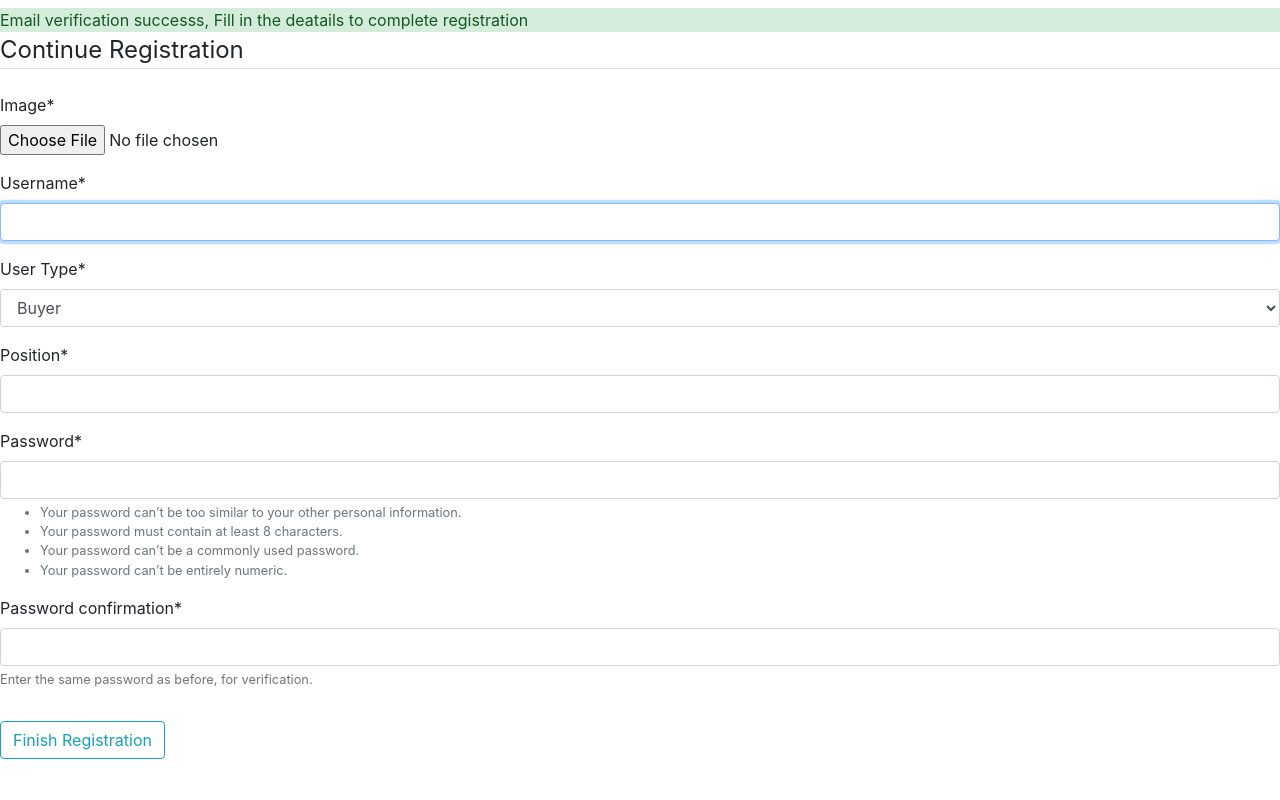
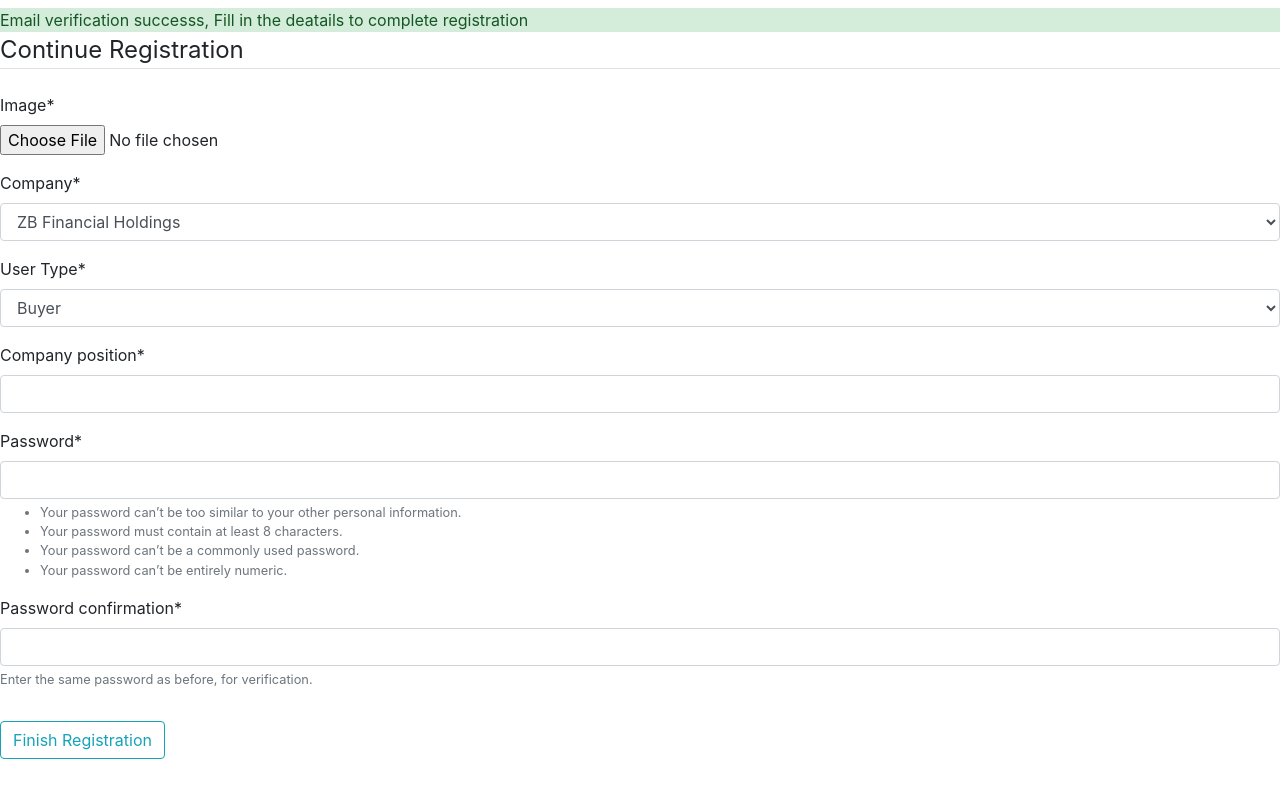
Before and after one commit to TimothyTakudzwa/fuel-final, a Django app: page /verification/1/1 in a window 1280 px wide. Run offline with Django 3.2, Linux system fonts and the light colour scheme; tables that the repository leaves empty hold one stand-in row (values such as "Sample post"); some libraries are stand-ins or nearby versions.

Commit message:
stage 2 registration done

```diff
--- a/fuelfinder/buyer/constants.py
+++ b/fuelfinder/buyer/constants.py
@@ -10,5 +10,12 @@ SUPPLIER_CHOICES = (
     ('Staff', 'STAFF'),
 )
 
+COMPANY_CHOICES = (
+    ('ZB FINANCIAL HOLDINGS', 'ZB Financial Holdings'),
+    ('CBZ FINANCIAL HOLDINGS', 'CBZ Financial Holdings'),
+    ('DOVES HOLDINGS ZIMBABWE', 'Doves Holdings Zimbabwe'),
+
+)
+
 sender = f'Fuel Finder Accounts<tests@marlvinzw.me>'
 subject = 'User Registration'
--- a/fuelfinder/buyer/forms.py
+++ b/fuelfinder/buyer/forms.py
@@ -2,6 +2,7 @@ from django import forms
 from django.contrib.auth.models import User
 from django.contrib.auth.forms import UserCreationForm
 from .models import Profile
+from .constants import COMPANY_CHOICES
 from django.contrib.auth import get_user_model
 
 User = get_user_model()
@@ -24,15 +25,12 @@ OPTIONS= [
 
 
 class BuyerUpdateForm(UserCreationForm):
-    username = forms.CharField()
+    company_id = forms.CharField(label='Company', widget=forms.Select(choices=COMPANY_CHOICES))
     user_type = forms.CharField(label='User Type', widget=forms.Select(choices=OPTIONS))
-    position = forms.CharField()
-
-
-
+    company_position = forms.CharField()
     class Meta:
         model = User
-        fields = ['image', 'username','user_type', 'position','password1', 'password2']
+        fields = ['image', 'company_id','user_type', 'company_position','password1', 'password2']
 
 class ProfileUpdateForm(forms.ModelForm):
 
--- a/fuelfinder/buyer/models.py
+++ b/fuelfinder/buyer/models.py
@@ -16,17 +16,28 @@ class Company(models.Model):
         return self.name
 
 class User(AbstractUser):
-    company = models.CharField(max_length=20, default='Company')
+    company_id = models.CharField(max_length=100, default='Company')
     fuel_request = models.PositiveIntegerField(default=0)
     phone_number = models.CharField(max_length=20, default='263')
     stage = models.CharField(max_length=20, default='registration')
+    company_position = models.CharField(max_length=100, default='')
     position = models.IntegerField(default=0)
-    user_type = models.CharField(max_length=20, default='', choices=TYPE_CHOICES)
+    user_type = models.CharField(max_length=20, default='')
     image = models.ImageField(default='default.png', upload_to='buyer_profile_pics')
     supplier_role = models.CharField(max_length=70, choices=SUPPLIER_CHOICES)
 
     def __str__(self):
         return f' {self.phone_number}'
+
+    def save(self, *args, **kwargs):
+        super(User, self).save(*args, **kwargs)
+
+        img = Image.open(self.image.path)
+
+        if img.height > 300 or img.width > 300:
+            output_size = (300,300)
+            img.thumbnail(output_size)
+            img.save(self.image.path)
 
 
 class FuelRequest(models.Model):
--- a/fuelfinder/buyer/templates/buyer/register.html
+++ b/fuelfinder/buyer/templates/buyer/register.html
@@ -17,7 +17,7 @@
             {% if messages %}
                 {% for message in messages%}
                     <div class="alert-{{ message.tags }}">
-                        {{ messages }}
+                        {{ message }}
                     </div>
                 {% endfor %}
 
--- a/fuelfinder/supplier/templates/supplier/accounts/verification.html
+++ b/fuelfinder/supplier/templates/supplier/accounts/verification.html
@@ -22,7 +22,7 @@
                 {% endfor %}
 
             {% endif %}
-            <form method="POST">
+            <form method="POST" enctype="multipart/form-data">
                 {% csrf_token %}
                 <fieldset class="form-group">
                     <legend class="border-bottom mb-4"> Continue Registration </legend>
--- a/fuelfinder/supplier/views.py
+++ b/fuelfinder/supplier/views.py
@@ -69,6 +69,7 @@ def verification(request, token, user_id):
 
     check = User.objects.filter(id=user_id)
     print("here l am ")
+    print(check)
     if check.exists():
         user = User.objects.get(id=user_id)
         print(user)
@@ -81,12 +82,33 @@ def verification(request, token, user_id):
             #user.is_active = True
             #user.save()
             if request.method == 'POST':
-                form = BuyerUpdateForm(request.POST)
+                user = User.objects.get(id=user_id)
+                form = BuyerUpdateForm(request.POST, request.FILES, instance=user)
                 if form.is_valid():
                     form.save()
-                username = form.cleaned_data.get('username')
-                messages.success(request, f'Account created for {username}')
-                return redirect('buyer-login')
+
+                    '''
+                    company_id = request.POST.get('company_id')
+                    image = request.FILES.get('image')
+                    user_type = request.POST.get('user_type')
+                    company_position = request.POST.get('company_position')
+                    pass1 = request.POST.get('password1')
+                    pass2 = request.POST.get('password2')
+                    user = User.objects.get(id=user_id)
+
+                    if pass1 == pass2:
+                        phone_number = User.objects.get(id=user_id)
+                        User.objects.filter(phone_number=phone_number).update(
+                            company_id= company_id,
+                            user_type = user_type,
+                            company_position = company_position,
+                            image=image,
+                            password = pass1)
+                    '''
+
+                    username = form.cleaned_data.get('username')
+                    messages.success(request, f'Account created for {username}')
+                    return redirect('buyer-login')
             else:
                 print("pano ndasvika")
                 form = BuyerUpdateForm
```
Also changed, not shown: fuelfinder/media/buyer_profile_pics/RTX3GD7Y_0.jpg (added).
